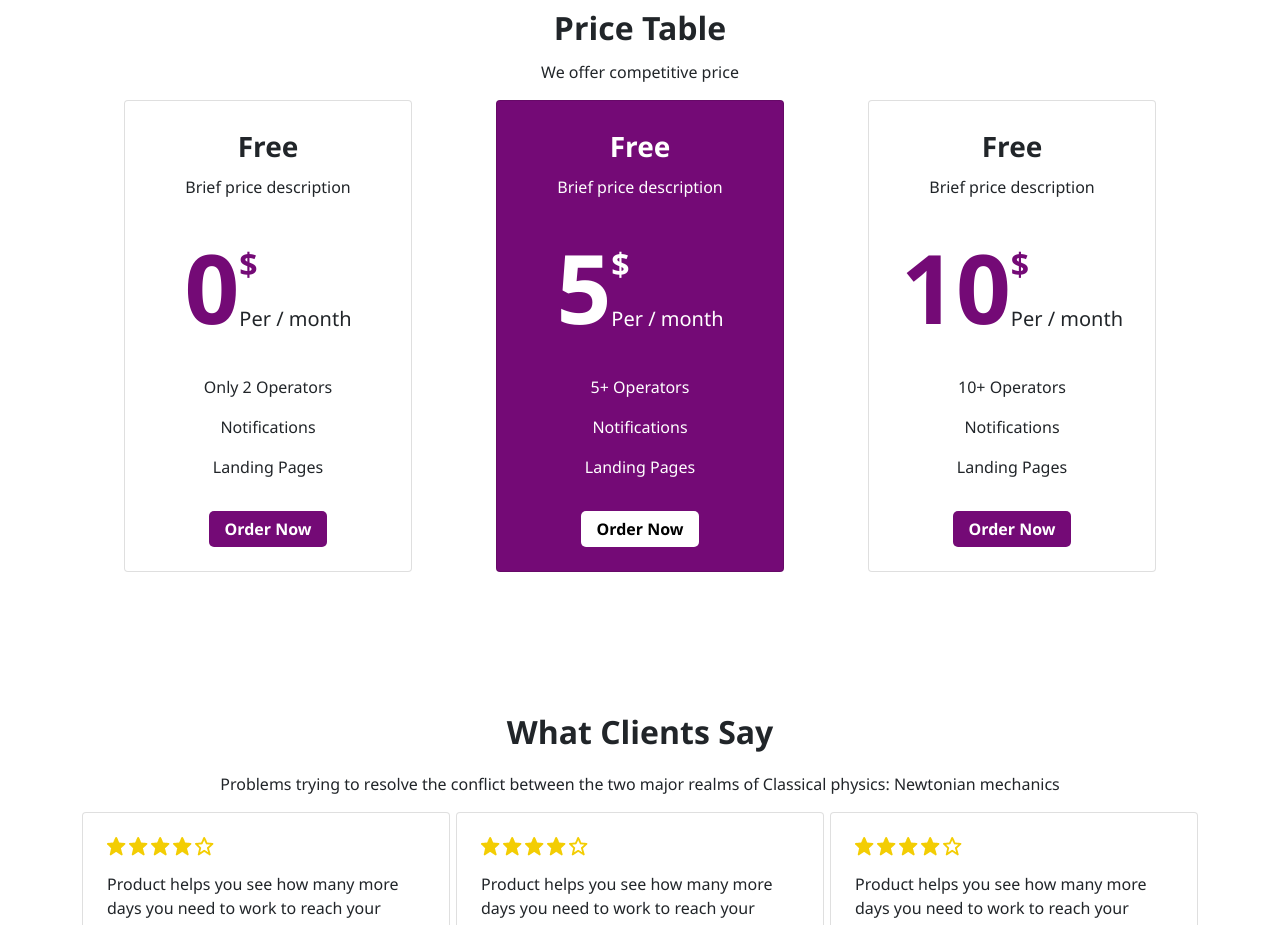
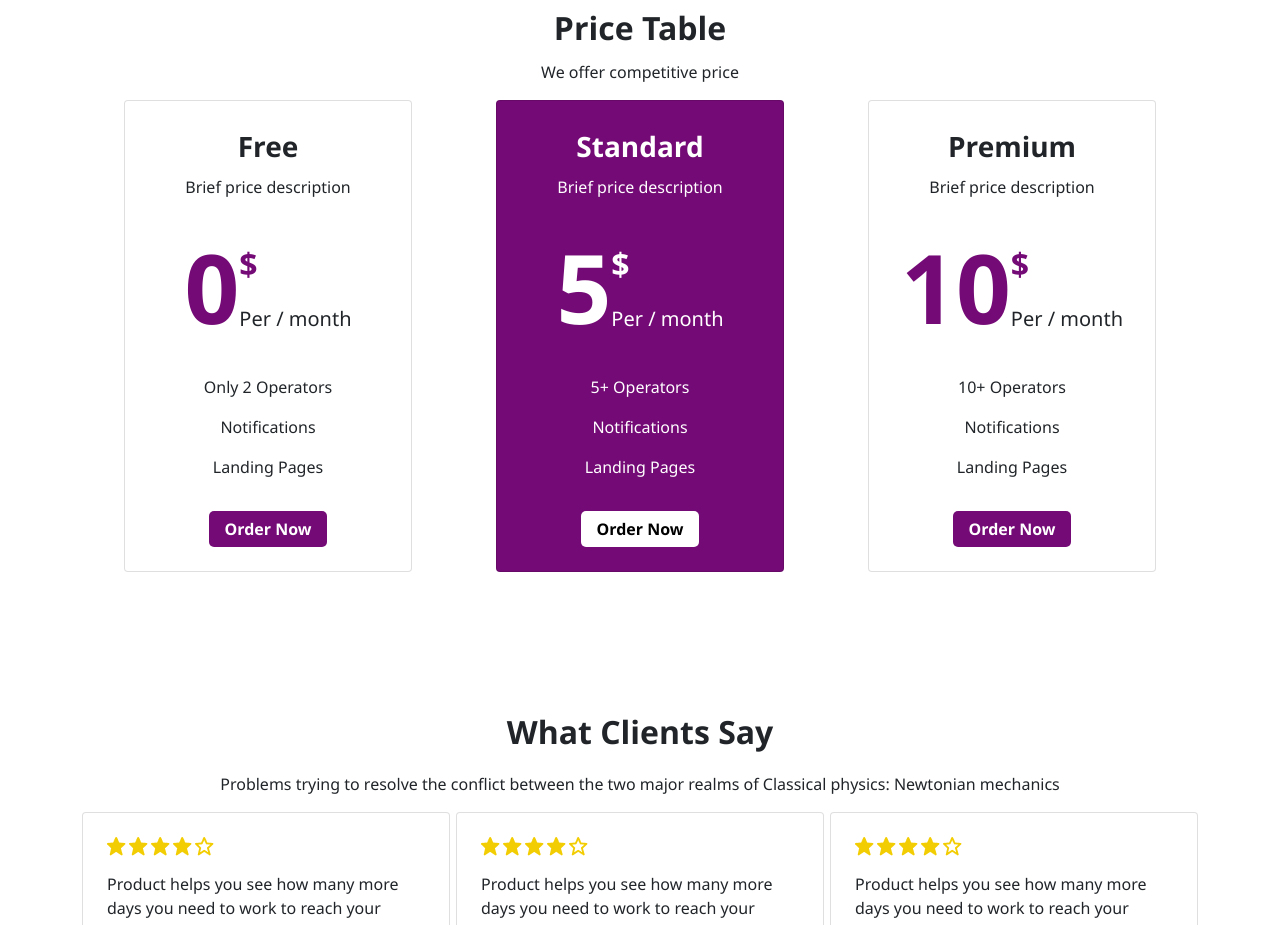
Before and after one commit to difa0210/Personal-Web, a plain HTML site: page index.html in a window 1280 px wide. Shown: the part 3200-4125 px from the top of the page. Drawn offline with nearby package versions, Linux system fonts and the light colour scheme.

Commit message:
Update index.html

```diff
--- a/index.html
+++ b/index.html
@@ -357,7 +357,7 @@
 
                 <div class="card text-center p-2 mb-3 bg-purple" style="width: 18rem;">
                     <div class="card-body text-white">
-                        <p class="card-title fs-3 fw-bold">Free</p>
+                        <p class="card-title fs-3 fw-bold">Standard</p>
                         <p class="card-text">Brief price description</p>
                         <div class="d-flex align-items-center justify-content-center">
                             <p class="fw-bold" style="font-size: 6rem;">5</p>
@@ -376,7 +376,7 @@
 
                 <div class="card text-center p-2 mb-3" style="width: 18rem;">
                     <div class="card-body">
-                        <p class="card-title fs-3 fw-bold">Free</p>
+                        <p class="card-title fs-3 fw-bold">Premium</p>
                         <p class="card-text">Brief price description</p>
                         <div class="d-flex align-items-center justify-content-center">
                             <p class="fw-bold text-purple" style="font-size: 6rem;">10</p>
```
